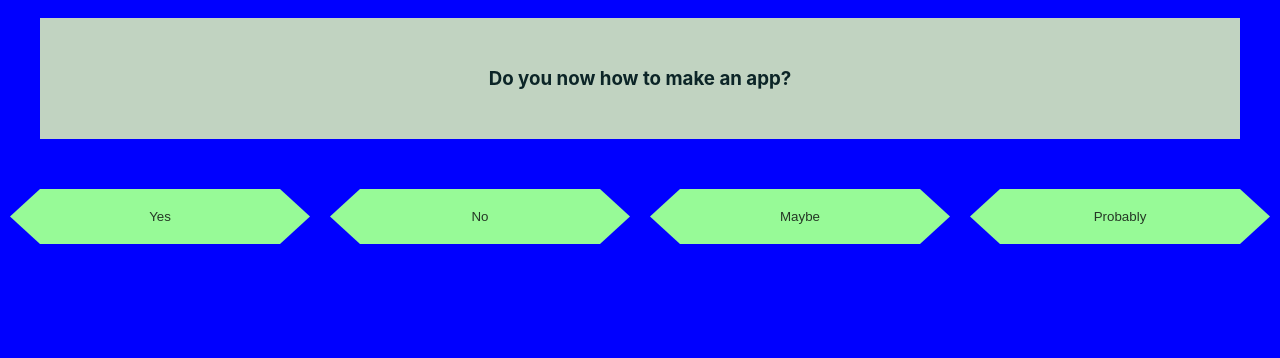
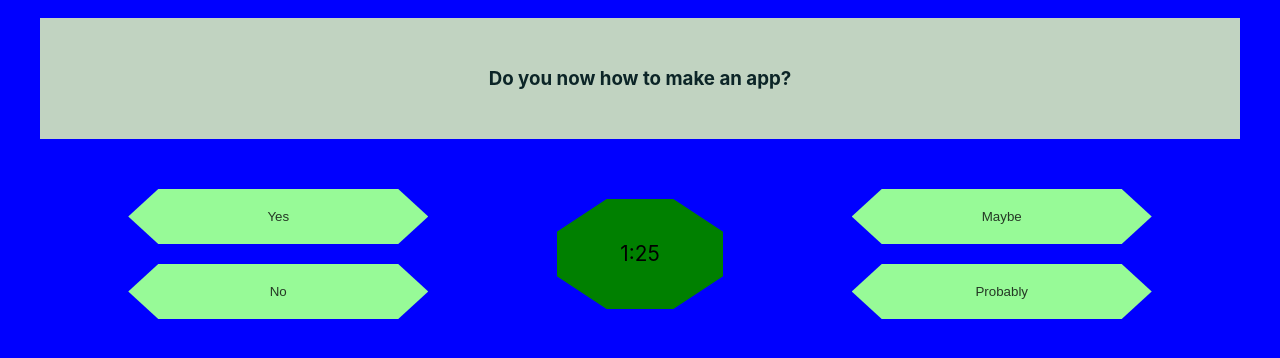
Before and after one commit to AleksandarIvezic/coding-champ, a React app: page /play/game in a window 1280 px wide. Shown: the part 322-680 px from the top of the page. Built offline with nearby package versions, Linux system fonts and the light colour scheme.

Commit message:
Created countdown watch

```diff
--- a/package.json
+++ b/package.json
@@ -14,6 +14,7 @@
     "@trendmicro/react-sidenav": "^0.5.0",
     "prop-types": "^15.7.2",
     "react": "^17.0.2",
+    "react-countdown": "^2.3.2",
     "react-dom": "^17.0.2",
     "react-router-dom": "^6.0.2",
     "react-scripts": "4.0.3",
--- a/src/Components/Game.js
+++ b/src/Components/Game.js
@@ -1,9 +1,24 @@
 import React from 'react';
+import Countdown from 'react-countdown';
 import GameMenu from './GameMenu';
 import GameQuestion from './GameQuestion';
 import '../Styles/Game.css';
 import GameAnswer from './GameAnswer';
 
+const renderer = ({ minutes, seconds, completed }) => {
+  if (completed) {
+    // Render a complete state
+    return <span>Time is up! Go on next question!</span>;
+  }
+  // Render a countdown
+  return (
+    <span>
+      {minutes}
+      :
+      {seconds}
+    </span>
+  );
+};
 const Game = () => (
   <div className="game">
     <header>
@@ -16,6 +31,9 @@ const Game = () => (
         <GameAnswer answer="Yes" />
         <GameAnswer answer="No" />
       </div>
+      <div className="timer">
+        <Countdown date={Date.now() + 90000} renderer={renderer} />
+      </div>
       <div className="right-side">
         <GameAnswer answer="Maybe" />
         <GameAnswer answer="Probably" />
--- a/src/Styles/Game.css
+++ b/src/Styles/Game.css
@@ -12,3 +12,14 @@
   display: flex;
   justify-content: space-evenly;
 }
+
+.timer {
+  clip-path: polygon(30% 0%, 70% 0%, 100% 30%, 100% 70%, 70% 100%, 30% 100%, 0% 70%, 0% 30%);
+  width: 15%;
+  margin: 20px 0;
+  background-color: green;
+  display: flex;
+  justify-content: center;
+  align-items: center;
+  font-size: 1.3rem;
+}
```
